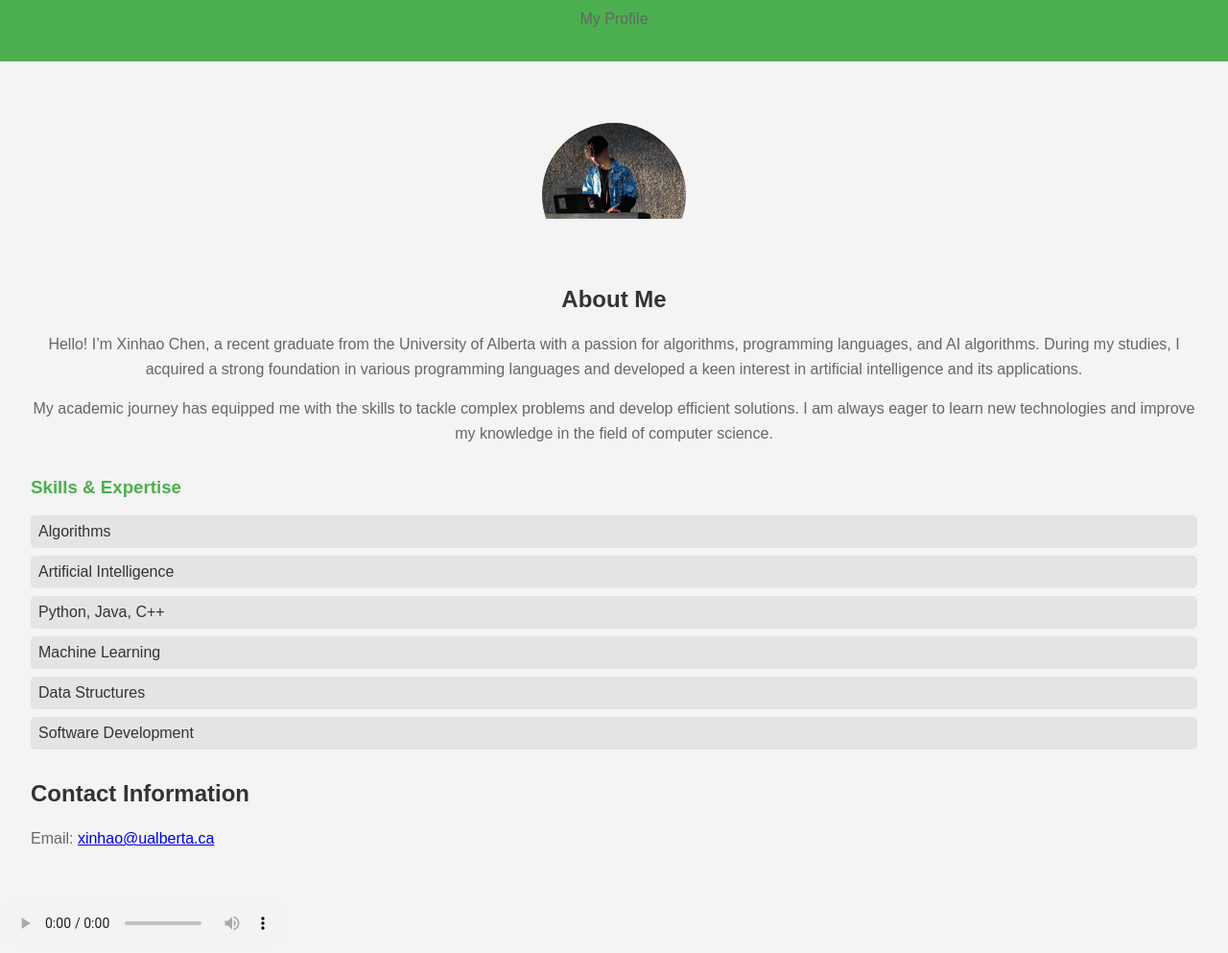
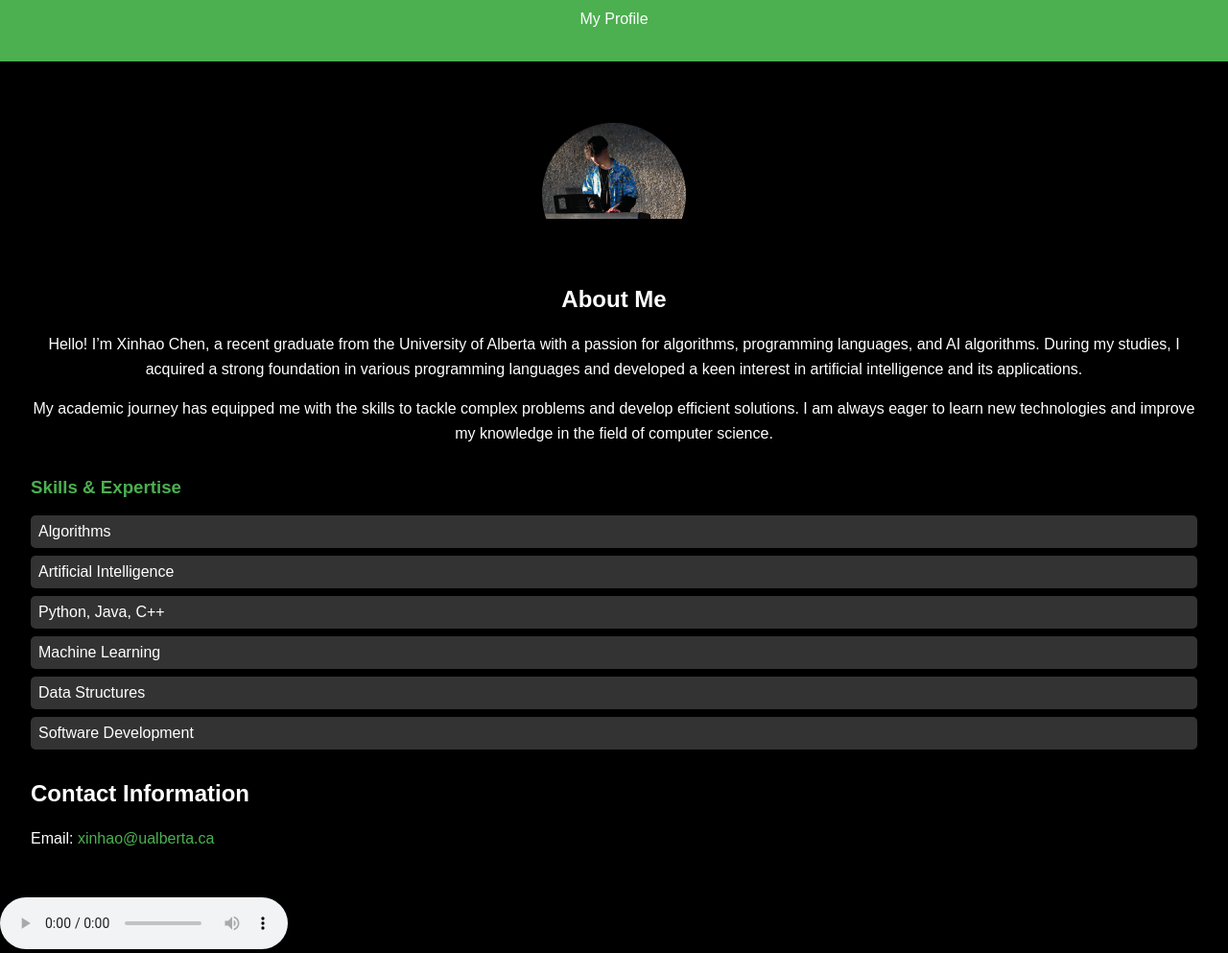
Before and after one commit to vetarnb/Xinhao_Chen, a plain HTML site: page index.html in a window 1280 px wide. Shown: the part 89-1082 px from the top of the page at 96% size. Drawn offline with Linux system fonts and the light colour scheme.

Commit message:
Update index.html

```diff
--- a/index.html
+++ b/index.html
@@ -9,8 +9,8 @@
             font-family: 'Arial', sans-serif;
             margin: 0;
             padding: 0;
-            background-color: #f4f4f4;
-            color: #333;
+            background-color: #000;
+            color: #fff;
         }
         header {
             background-color: #4CAF50;
@@ -22,21 +22,21 @@
             padding: 2rem;
         }
         h1, h2, h3 {
-            color: #333;
+            color: #fff;
         }
         p {
             font-size: 1rem;
-            color: #666;
+            color: #fff;
             line-height: 1.6;
         }
         .profile, .contact-info {
             margin-top: 2rem;
         }
         .contact-info h2 {
-            color: #333;
+            color: #fff;
         }
         .contact-info p {
-            color: #666;
+            color: #fff;
         }
         .profile-picture {
             width: 150px;
@@ -64,10 +64,18 @@
             padding: 0;
         }
         .skills li {
-            background: #e4e4e4;
+            background: #333;
             margin: 0.5rem 0;
             padding: 0.5rem;
             border-radius: 5px;
+            color: #fff;
+        }
+        a {
+            color: #4CAF50;
+            text-decoration: none;
+        }
+        a:hover {
+            text-decoration: underline;
         }
     </style>
 </head>
```
